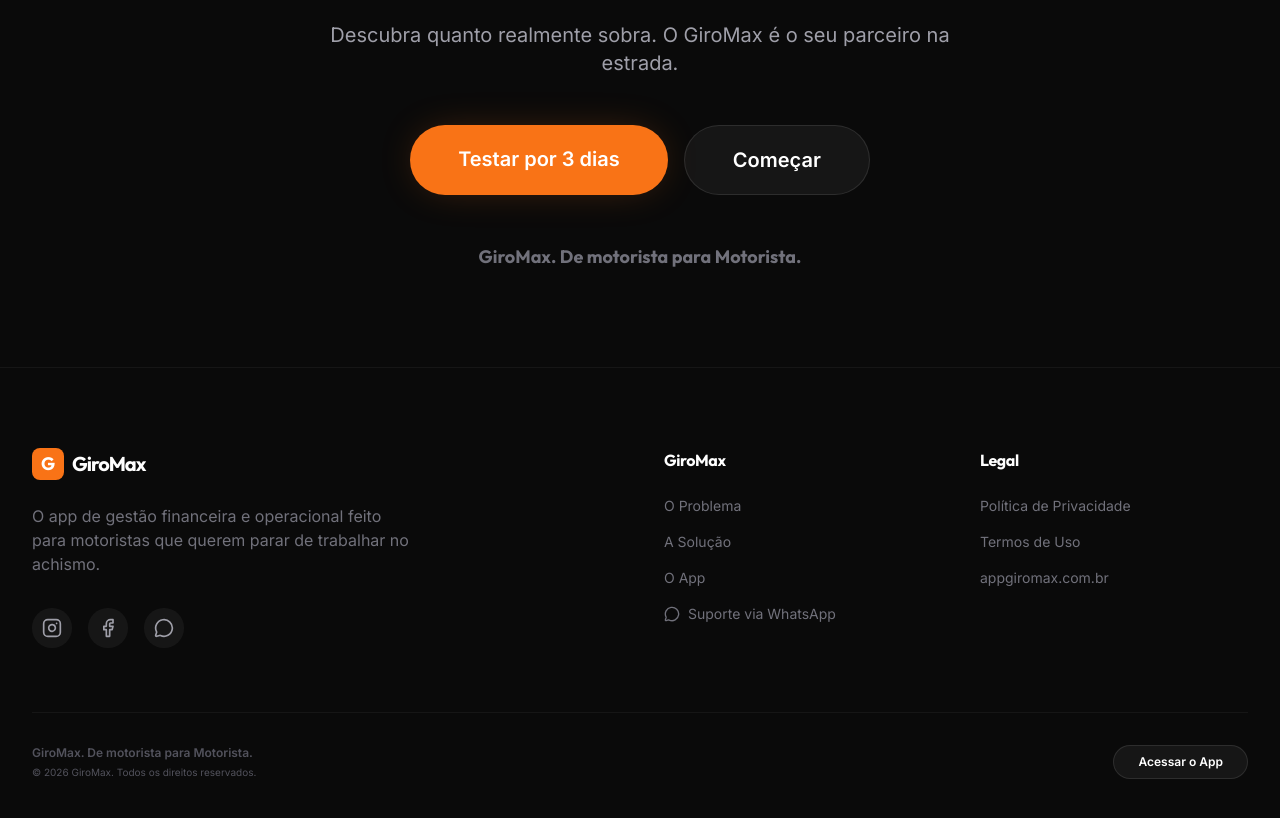
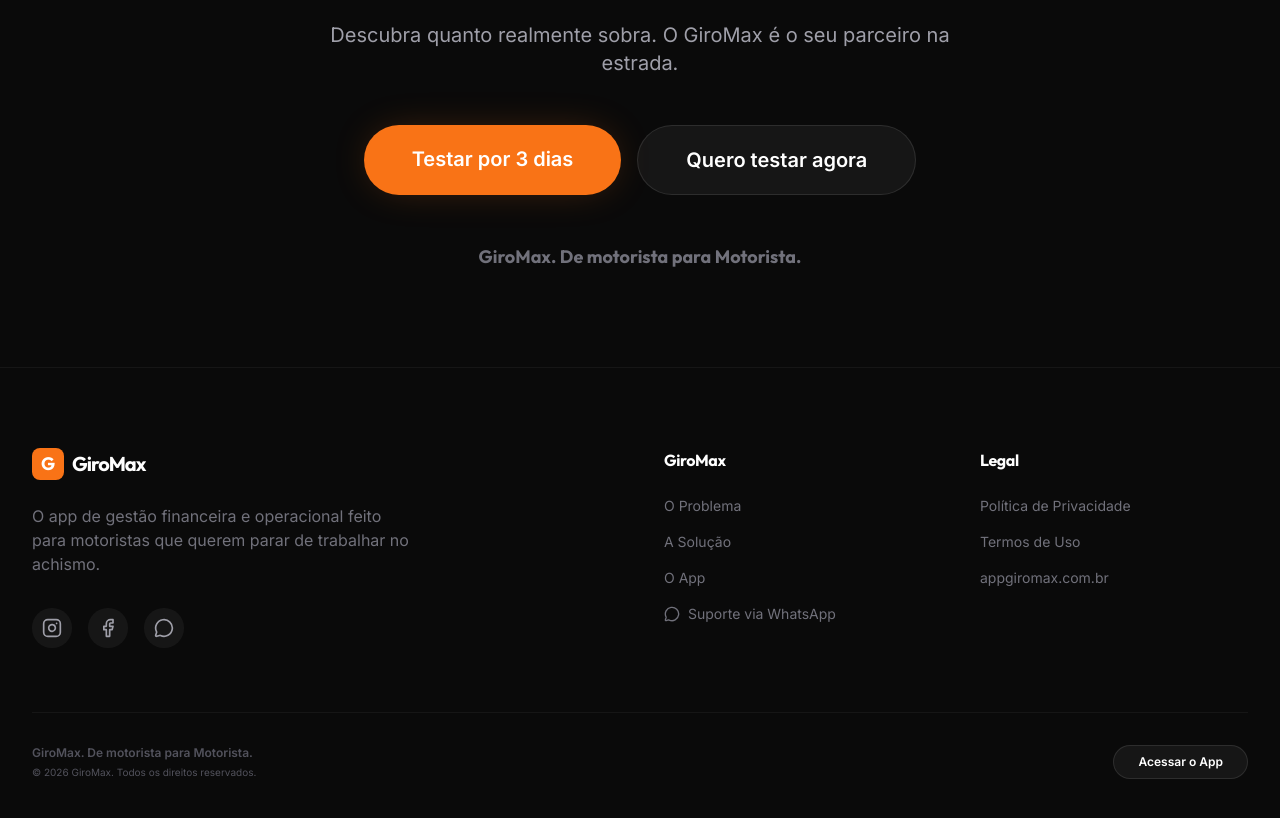
Before and after one commit to PROJETOGIROMAX/giromax-landing, a React (Vite) app: page / in a window 1280 px wide. Shown: the part 5500-6318 px from the top of the page. Built offline with nearby package versions, Linux system fonts and the light colour scheme.

Commit message:
Atualizacao quero testar agora

```diff
--- a/src/components/FinalCTA.tsx
+++ b/src/components/FinalCTA.tsx
@@ -27,7 +27,7 @@
               href="https://appgiromax.com.br"
               className="bg-white/5 hover:bg-white/10 border border-white/10 text-white px-12 py-5 rounded-full font-bold text-xl transition-all"
             >
-              Começar
+              Quero testar agora
             </a>
           </div>
 
```
